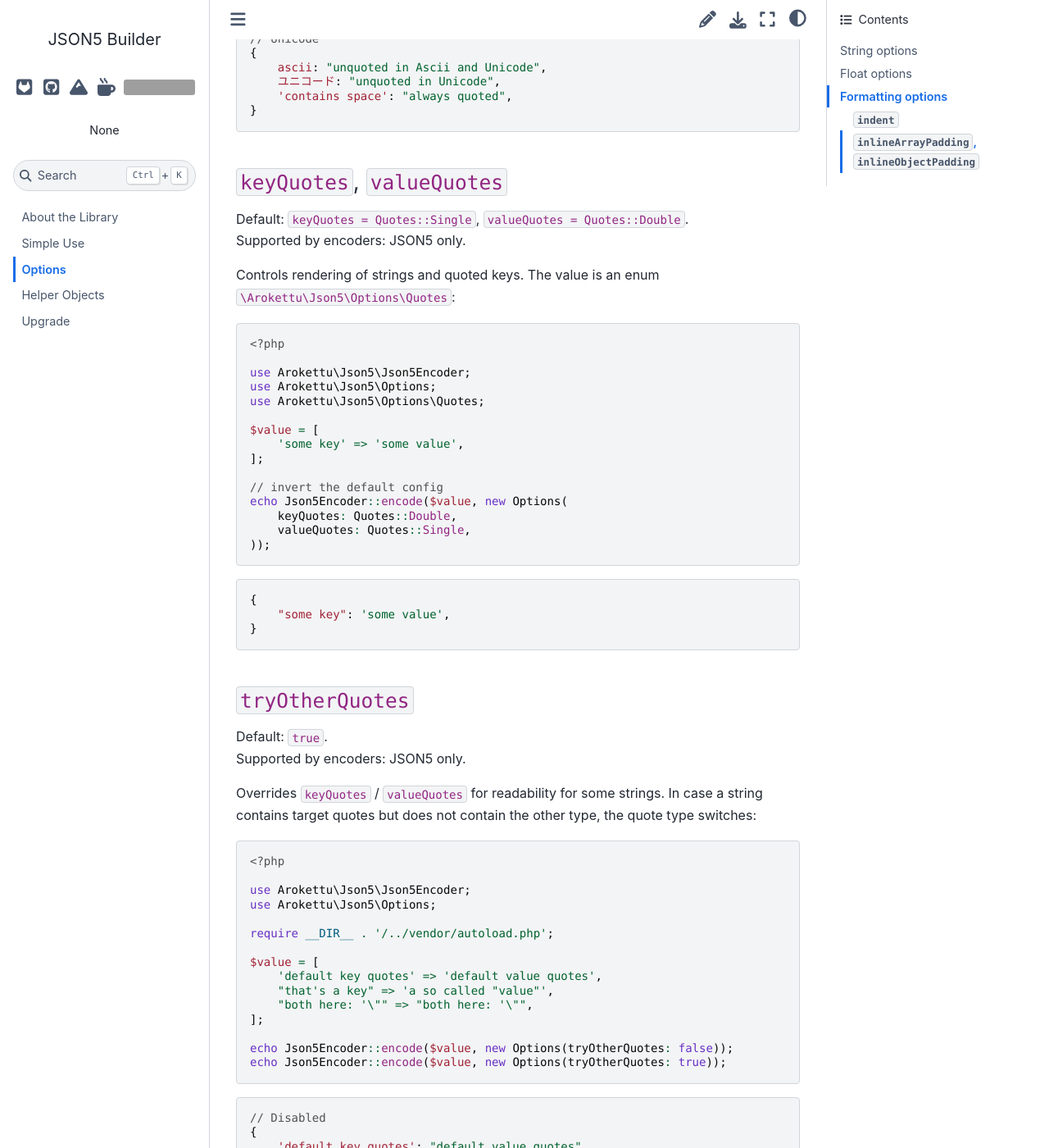
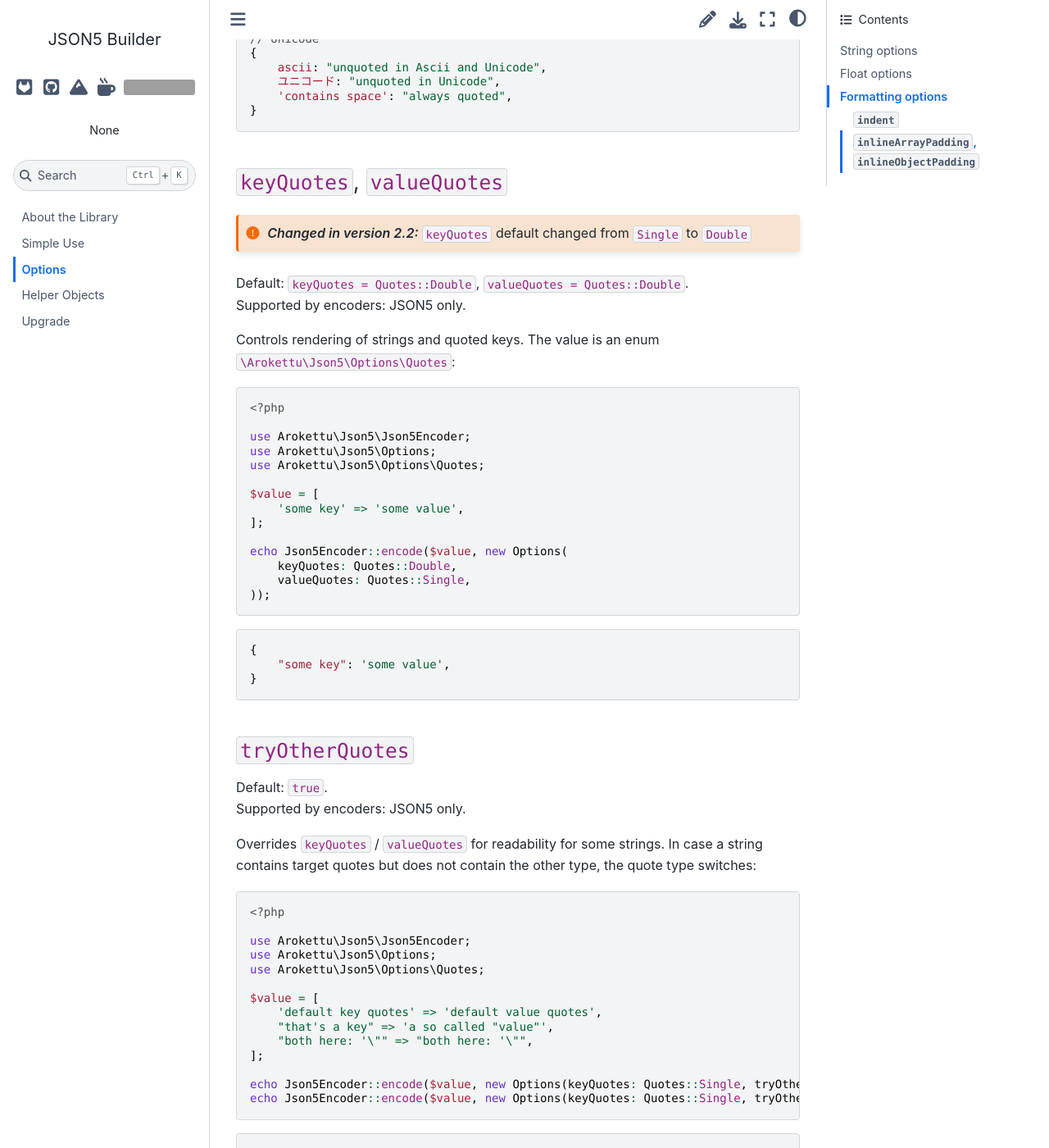
Before and after one commit to arokettu/json5-builder, a Sphinx documentation site: the page built from docs/options.rst, in a window 1280 px wide and 1400 px high, scrolled down 1706 px. Shown: the whole window at 82% size. Built offline with Sphinx 7.4.7 and the Sphinx Book theme 1.1.4, drawn with Linux system fonts in a browser that asks for light colours; some of the changed text lies outside the part shown; grey boxes are pictures that could not be loaded.

Commit message:
Update docs

```diff
--- a/docs/options.rst
+++ b/docs/options.rst
@@ -92,7 +92,9 @@ Possible values:
 ``keyQuotes``, ``valueQuotes``
 ------------------------------
 
-| Default: ``keyQuotes = Quotes::Single``, ``valueQuotes = Quotes::Double``.
+.. versionchanged:: 2.2 ``keyQuotes`` default changed from ``Single`` to ``Double``
+
+| Default: ``keyQuotes = Quotes::Double``, ``valueQuotes = Quotes::Double``.
 | Supported by encoders: JSON5 only.
 
 Controls rendering of strings and quoted keys. The value is an enum ``\Arokettu\Json5\Options\Quotes``::
@@ -107,7 +109,6 @@ Controls rendering of strings and quoted keys. The value is an enum ``\Arokettu\
         'some key' => 'some value',
     ];
 
-    // invert the default config
     echo Json5Encoder::encode($value, new Options(
         keyQuotes: Quotes::Double,
         valueQuotes: Quotes::Single,
@@ -132,8 +133,7 @@ In case a string contains target quotes but does not contain the other type, the
 
     use Arokettu\Json5\Json5Encoder;
     use Arokettu\Json5\Options;
-
-    require __DIR__ . '/../vendor/autoload.php';
+    use Arokettu\Json5\Options\Quotes;
 
     $value = [
         'default key quotes' => 'default value quotes',
@@ -141,8 +141,8 @@ In case a string contains target quotes but does not contain the other type, the
         "both here: '\"" => "both here: '\"",
     ];
 
-    echo Json5Encoder::encode($value, new Options(tryOtherQuotes: false));
-    echo Json5Encoder::encode($value, new Options(tryOtherQuotes: true));
+    echo Json5Encoder::encode($value, new Options(keyQuotes: Quotes::Single, tryOtherQuotes: false));
+    echo Json5Encoder::encode($value, new Options(keyQuotes: Quotes::Single, tryOtherQuotes: true));
 
 .. code-block:: json5
 
@@ -200,7 +200,7 @@ by rendering them in heredoc style by postfixing lines with ``"\n\"``::
     So seldom are clean\n\
     And the clean ones so seldom are comical.",
         author: "unknown",
-        'take some newlines with you': "\n\n\n\n",
+        "take some newlines with you": "\n\n\n\n",
     }
 
 Float options
```
Also changed, not shown: docs/objects.rst (+4 -4 lines).
